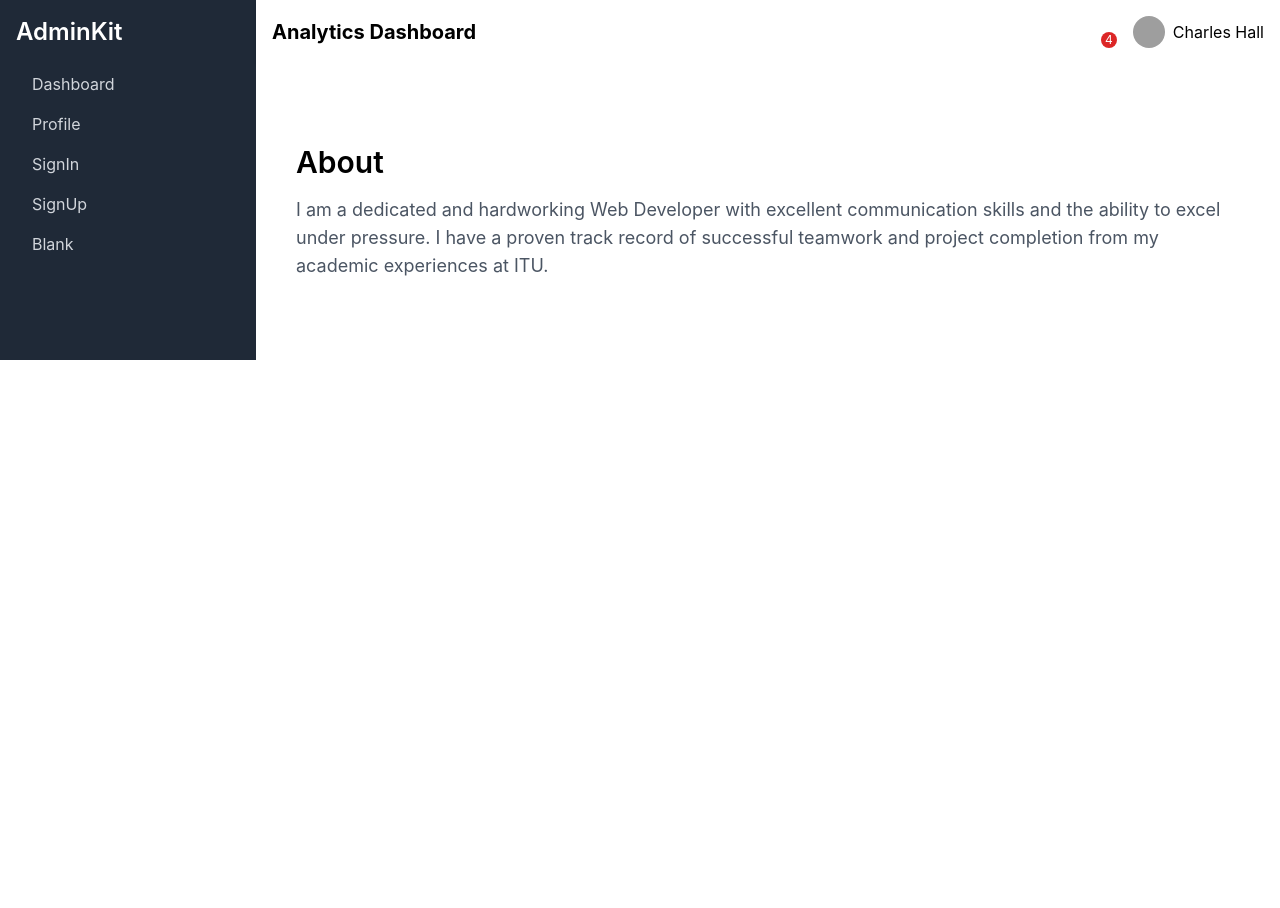
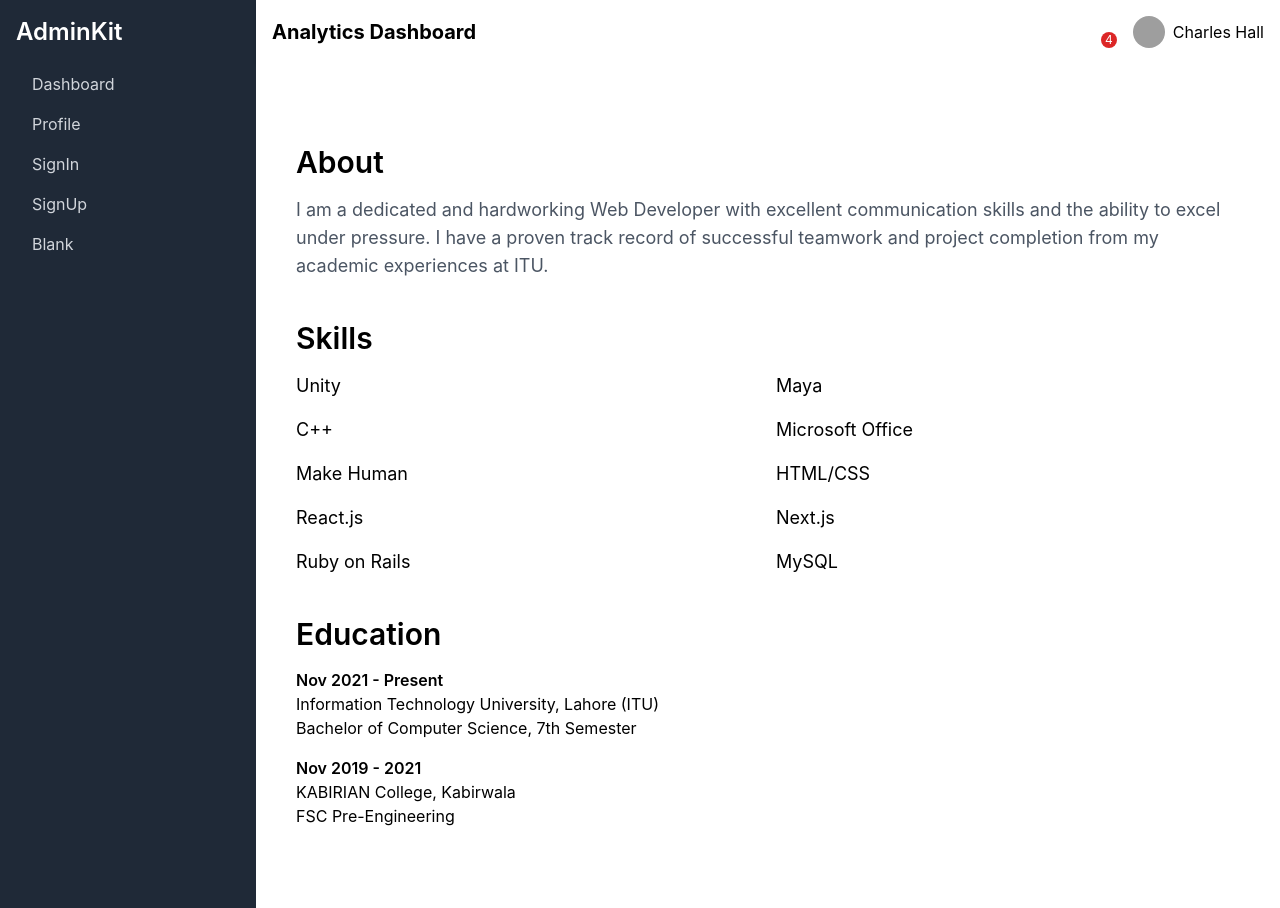
Before and after one commit to Adeel940/Assignment-2-BSCS21008, a React (Create React App) app: page /profile in a window 1280 px wide. Before the commit the page ends 800 px from the top, so only its background shows below. Built offline with nearby package versions, Linux system fonts and the light colour scheme; grey boxes are pictures that could not be loaded.

Commit message:
Add skills and Education in profile

```diff
--- a/src/Blank.js
+++ b/src/Blank.js
@@ -12,6 +12,9 @@ const BlankPage = () => {
                 <div className="bg-slate-200 rounded-md h-24 m-5">
                     <h3 className="text-zinc-700 m-5 font-bold">Empty Card</h3>
                 </div>
+                <div className="bg-slate-200 rounded-md h-24 m-5 mt-80">
+                    <h3 className="text-zinc-700 m-5 font-bold">Empty Card</h3>
+                </div>
             </div>
         </div>
 
--- /dev/null
+++ b/src/components/Education.js
@@ -0,0 +1,23 @@
+import React from 'react';
+
+const Education = () => {
+  return (
+    <section id="Education" className="mb-5 md:mb-10 lg:mb-10">
+      <h2 className="text-xl md:text-3xl lg:text-3xl font-semibold mb-4">
+        <i className="fas fa-graduation-cap"></i> Education
+      </h2>
+      <div className="mb-4">
+        <p className="font-semibold">Nov 2021 - Present</p>
+        <p>Information Technology University, Lahore (ITU)</p>
+        <p>Bachelor of Computer Science, 7th Semester</p>
+      </div>
+      <div>
+        <p className="font-semibold">Nov 2019 - 2021</p>
+        <p>KABIRIAN College, Kabirwala</p>
+        <p>FSC Pre-Engineering</p>
+      </div>
+    </section>
+  );
+};
+
+export default Education;
--- /dev/null
+++ b/src/components/Skills.js
@@ -0,0 +1,25 @@
+import React from 'react';
+
+const Skills = () => {
+  return (
+    <section id="Skills" className="md-5 md:mb-10 lg:mb-10">
+      <h2 className="text-xl md:text-3xl lg:text-3xl font-semibold mb-4">
+        <i className="fas fa-laptop-code"></i> Skills
+      </h2>
+      <ul className="grid grid-cols-2 gap-2 md:gap-4 lg:gap-4 md:text-lg lg:text-lg">
+        <li><i className="fas fa-check-circle text-green-500"></i> Unity</li>
+        <li><i className="fas fa-check-circle text-green-500"></i> Maya</li>
+        <li><i className="fas fa-check-circle text-green-500"></i> C++</li>
+        <li><i className="fas fa-check-circle text-green-500"></i> Microsoft Office</li>
+        <li><i className="fas fa-check-circle text-green-500"></i> Make Human</li>
+        <li><i className="fas fa-check-circle text-green-500"></i> HTML/CSS</li>
+        <li><i className="fas fa-check-circle text-green-500"></i> React.js</li>
+        <li><i className="fas fa-check-circle text-green-500"></i> Next.js</li>
+        <li><i className="fas fa-check-circle text-green-500"></i> Ruby on Rails</li>
+        <li><i className="fas fa-check-circle text-green-500"></i> MySQL</li>
+      </ul>
+    </section>
+  );
+};
+
+export default Skills;
--- a/src/components/mainContent.js
+++ b/src/components/mainContent.js
@@ -1,7 +1,7 @@
 import React from 'react';
 import About from './about';
-// import Skills from './Skills';
-// import Education from './Education';
+import Skills from './Skills';
+ import Education from './Education';
 // import Experience from './Experience';
 // import Projects from './Projects';
 // import Hobbies from './Hobbies';
@@ -14,9 +14,9 @@ const MainContent = () => {
     <main className="flex-1 bg-white p-10 overflow-y-auto">
       <section id="Home" className="text-center mb-5 md:mb-10 lg:mb-10"></section>
       <About />
-      {/* <Skills />
+       <Skills />
       <Education />
-      <Experience />
+      {/*<Experience />
       <Projects />
       <Hobbies />
       <Blogs />
```
